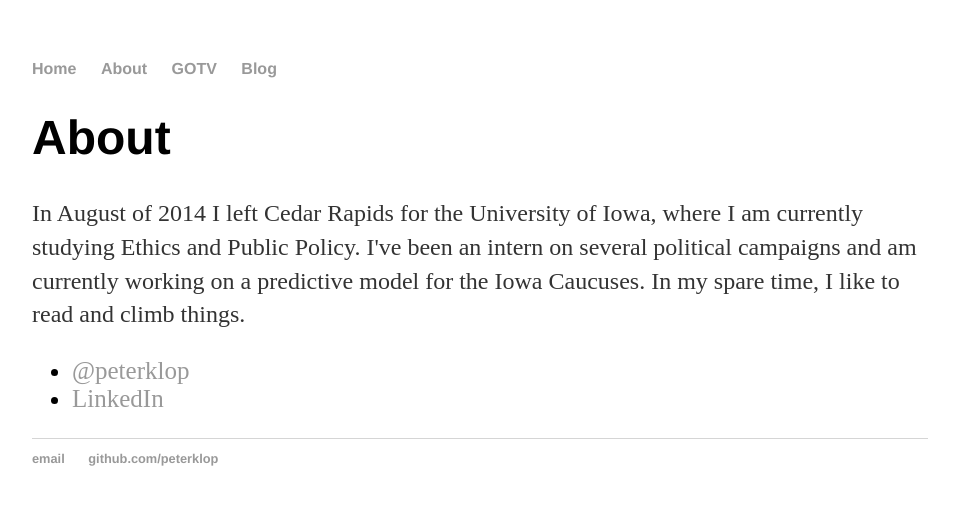
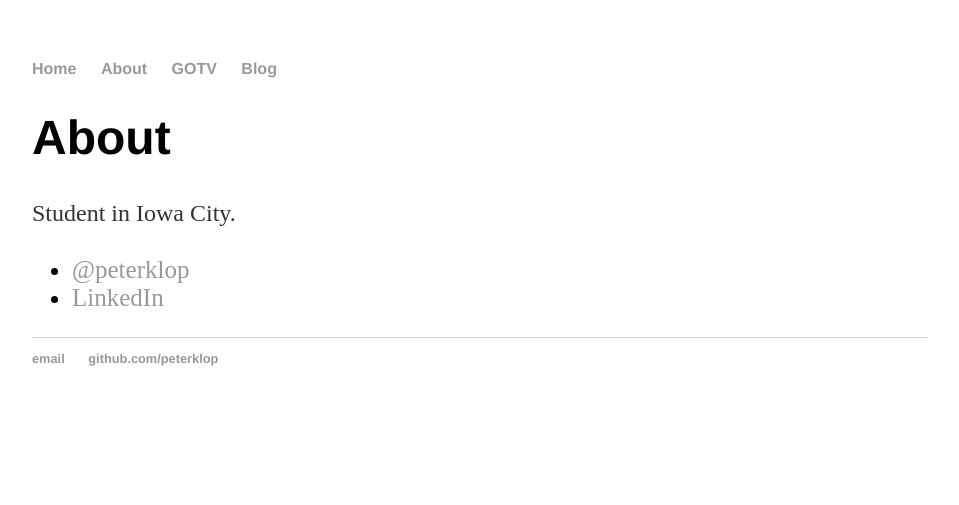
Before and after one commit to peterklop/peterklop.github.io, a Jekyll site: the page built from about/index.html, in a window 1280 px wide. Shown: the top 505 px of the page, without its empty margins (160-1119 px from the left). Built offline with Jekyll 4.4.1, drawn with Linux system fonts in a browser that asks for light colours.

Commit message:
Update index.html

```diff
--- a/about/index.html
+++ b/about/index.html
@@ -4,7 +4,7 @@ title: About
 ---
 <div class="about">
 			<h1>About</h1>
-			<p>In August of 2014 I left Cedar Rapids for the University of Iowa, where I am currently studying Ethics and Public Policy. I've been an intern on several political campaigns and am currently working on a predictive model for the Iowa Caucuses. In my spare time, I like to read and climb things.</p>
+			<p>Student in Iowa City.</p>
 
 			<ul class="contacts" style="font-size: 25px">
 				<li><a href="https://twitter.com/peterklop">@peterklop</a></li>
```
